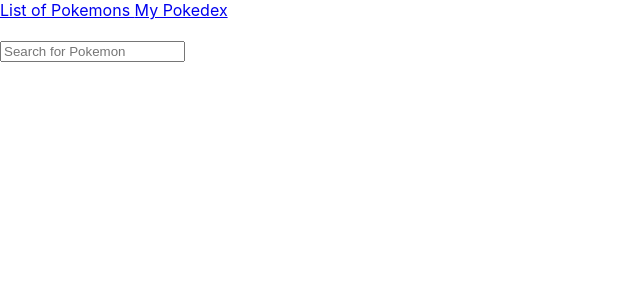
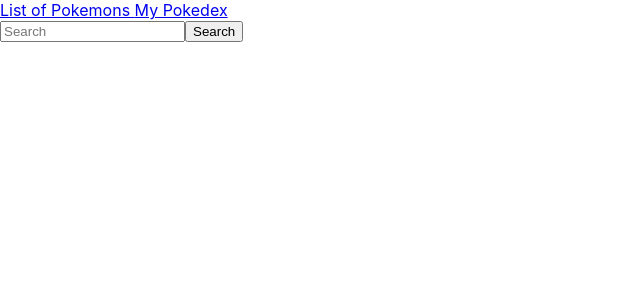
Before and after one commit to HaniHarriga/Projet-Pok-dex, a React (Create React App) app: page /Pokedex in a window 1280 px wide. Shown: the top 300 px of the page, without its empty margins (0-640 px from the left). Built offline with nearby package versions, Linux system fonts and the light colour scheme.

Commit message:
Fond + ajout  de la barre de recherche pokedex

```diff
--- a/package.json
+++ b/package.json
@@ -6,7 +6,10 @@
     "@testing-library/jest-dom": "^5.16.5",
     "@testing-library/react": "^13.4.0",
     "@testing-library/user-event": "^13.5.0",
+    "boostrap": "^2.0.0",
+    "bootstrap": "^5.2.3",
     "react": "^18.2.0",
+    "react-bootstrap": "^2.7.0",
     "react-dom": "^18.2.0",
     "react-router-dom": "^6.4.5",
     "react-scripts": "5.0.1",
--- a/src/components/PokeList.js
+++ b/src/components/PokeList.js
@@ -1,4 +1,5 @@
 import { useState, useEffect } from "react";
+import Card from "react-bootstrap/Card";
 
 export default function PokeList() {
   const [pokemons, setPokemons] = useState([]);
@@ -81,25 +82,21 @@ export default function PokeList() {
     );
   }, [pokemons]);
   return (
-    <ul>
+    <ul className="container">
       {pokemons.map((pokemon, id) => (
-        <div>
-          <h3 key={id}>
-            {pokemon.url.replace(/[^\d]/g, "").substring(1)} {pokemon.name}
-          </h3>
-          <div>
-            <img src={image[id]} alt="" />
-          </div>
-
-          <div>
-            <ul>
-              <li>{type[id]}</li>
-              <li>{type_1[id]}</li>
-            </ul>
-
-            <button type="submit">ADD TO POKEDEX</button>
-          </div>
-        </div>
+        <Card key={id} style={{ width: "18rem" }}>
+          <Card.Body>
+            <Card.Title>{pokemon.name}</Card.Title>
+            <Card.Subtitle>
+              {pokemon.url.replace(/[^\d]/g, "").substring(1)}
+            </Card.Subtitle>
+            <Card.Img src={image[id]} alt="" />
+            <Card.Text>
+              Type: {type[id]} {type_1[id] && `, ${type_1[id]}`}
+            </Card.Text>
+            <Card.Link href="#">Add to Pokedex</Card.Link>
+          </Card.Body>
+        </Card>
       ))}
       <div>
         <br />
--- a/src/components/Pokedex.js
+++ b/src/components/Pokedex.js
@@ -1,25 +1,74 @@
-import React from "react";
+import React, { useState } from "react";
+import { Form, FormControl, Button } from "react-bootstrap";
+import Card from "react-bootstrap/Card";
 
-export default function Pokedex() {
-  // const handlechange = (e) => {
-  //   setPokemons(e.target.value.toLowerCase());
-  // };
+function Pokedex() {
+  const [query, setQuery] = useState("");
+  const [pokemons, setPokemons] = useState([]);
+  const [image, setImage] = useState([]);
+  const [type, setType] = useState([]);
+  const [type_1, setType_1] = useState([]);
+
+  const addToMyPokedex = (pokemon) => {
+    setPokemons([...pokemons, pokemon]);
+  };
+
+  const handleChange = (event) => {
+    setQuery(event.target.value);
+  };
+
+  const search = (event) => {
+    event.preventDefault();
+    fetch(`https://pokeapi.co/api/v2/pokemon/${query}`)
+      .then((res) => res.json())
+      .then((data) => {
+        setPokemons([data]);
+        setImage([data.sprites.front_default]);
+        setType([data.types[0].type.name]);
+        setType_1([data.types[1]?.type?.name]);
+      })
+      .catch((err) => console.error(err));
+  };
 
   return (
     <div>
-      <br />
-      <form onSubmit={Pokedex}>
-        <label>
-          <input
-            type="text"
-            onChange={Pokedex}
-            placeholder="Search for Pokemon"
-          />
-        </label>
-      </form>
-
-      <br />
-      {/* <button onClick={""}></button> */}
+      <Form inline onSubmit={search}>
+        <FormControl
+          type="text"
+          placeholder="Search"
+          className="mr-sm-2"
+          value={query}
+          onChange={handleChange}
+        />
+        <Button type="submit">Search</Button>
+      </Form>
+      {pokemons.map((pokemon, id) => (
+        <Card key={id} style={{ width: "18rem" }}>
+          <Card.Body>
+            <Card.Title>{pokemon.name}</Card.Title>
+            <Card.Subtitle>{pokemon.id}</Card.Subtitle>
+            <Card.Img src={image[id]} alt="" />
+            <Card.Text>
+              Type: {type[id]} {type_1[id] && `, ${type_1[id]}`}
+            </Card.Text>
+            <Button
+              onClick={() =>
+                addToMyPokedex({
+                  name: pokemon.name,
+                  id: pokemon.id,
+                  image: image[id],
+                  type: type[id],
+                  type_1: type_1[id],
+                })
+              }
+            >
+              Add to My Pokedex
+            </Button>
+          </Card.Body>
+        </Card>
+      ))}
     </div>
   );
 }
+
+export default Pokedex;
--- a/src/index.css
+++ b/src/index.css
@@ -1,13 +1,25 @@
 body {
   margin: 0;
-  font-family: -apple-system, BlinkMacSystemFont, 'Segoe UI', 'Roboto', 'Oxygen',
-    'Ubuntu', 'Cantarell', 'Fira Sans', 'Droid Sans', 'Helvetica Neue',
+  font-family: -apple-system, BlinkMacSystemFont, "Segoe UI", "Roboto", "Oxygen",
+    "Ubuntu", "Cantarell", "Fira Sans", "Droid Sans", "Helvetica Neue",
     sans-serif;
   -webkit-font-smoothing: antialiased;
   -moz-osx-font-smoothing: grayscale;
 }
 
 code {
-  font-family: source-code-pro, Menlo, Monaco, Consolas, 'Courier New',
+  font-family: source-code-pro, Menlo, Monaco, Consolas, "Courier New",
     monospace;
 }
+
+.card {
+  display: grid;
+  grid-template-columns: repeat(auto-fill, minmax(230px, 1fr));
+  grid-gap: 20px;
+  background-color: aliceblue;
+}
+
+.container {
+  column-count: 4;
+  background-color: aliceblue;
+}
```
Also changed, not shown: public/fond_pokemon.jpg (added), 1 other file (tests, documents, lock files or other folders).
